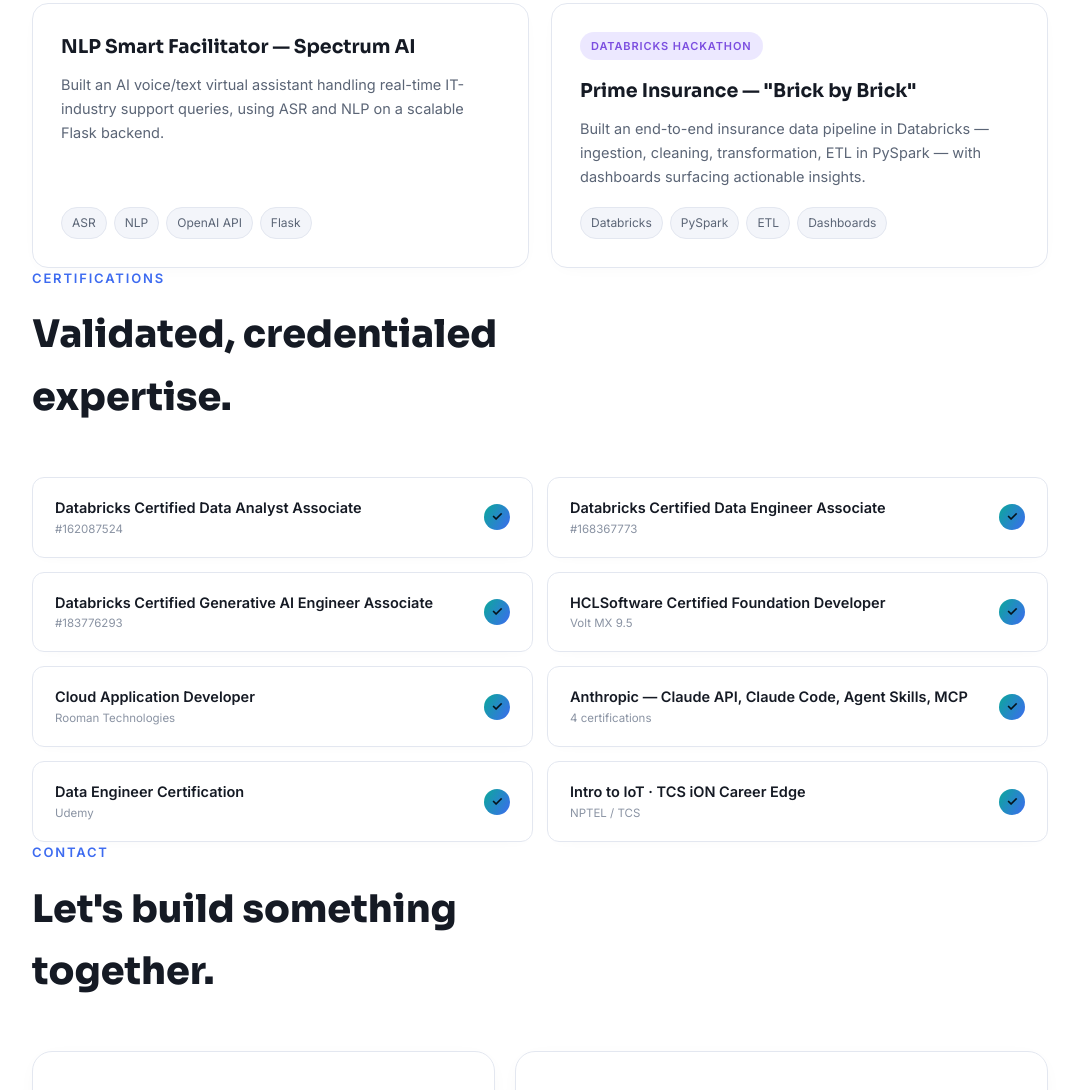
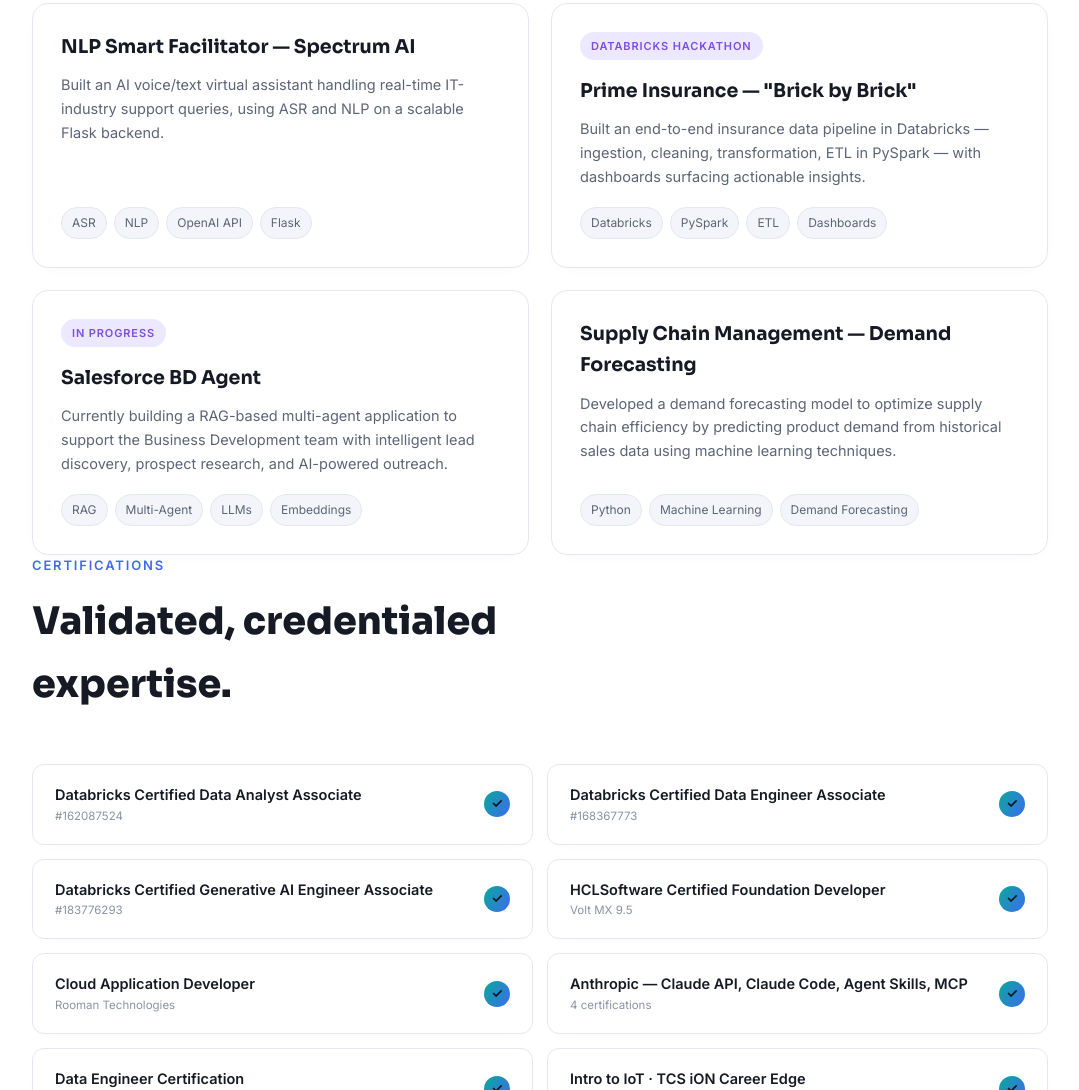
Before and after one commit to Srushti-bilurkar/srushti-portfolio, a plain HTML site: page index.html in a window 1280 px wide. Shown: the part 3462-4552 px from the top of the page, without its empty margins (100-1179 px from the left). Drawn offline with Linux system fonts and the light colour scheme.

Commit message:
index.html

```diff
--- a/index.html
+++ b/index.html
@@ -445,6 +445,24 @@
         <span class="pill">Databricks</span><span class="pill">PySpark</span><span class="pill">ETL</span><span class="pill">Dashboards</span>
       </div>
     </div>
+
+    <!-- ===== Added from resume ===== -->
+    <div class="proj-card">
+      <div class="proj-flag">IN PROGRESS</div>
+      <h3>Salesforce BD Agent</h3>
+      <p>Currently building a RAG-based multi-agent application to support the Business Development team with intelligent lead discovery, prospect research, and AI-powered outreach.</p>
+      <div class="proj-tags pill-row">
+        <span class="pill">RAG</span><span class="pill">Multi-Agent</span><span class="pill">LLMs</span><span class="pill">Embeddings</span>
+      </div>
+    </div>
+
+    <div class="proj-card">
+      <h3>Supply Chain Management — Demand Forecasting</h3>
+      <p>Developed a demand forecasting model to optimize supply chain efficiency by predicting product demand from historical sales data using machine learning techniques.</p>
+      <div class="proj-tags pill-row">
+        <span class="pill">Python</span><span class="pill">Machine Learning</span><span class="pill">Demand Forecasting</span>
+      </div>
+    </div>
   </div>
 </section>
 
```
